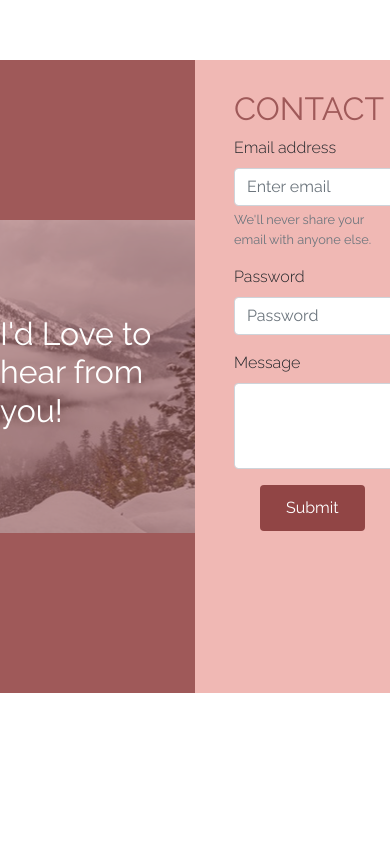
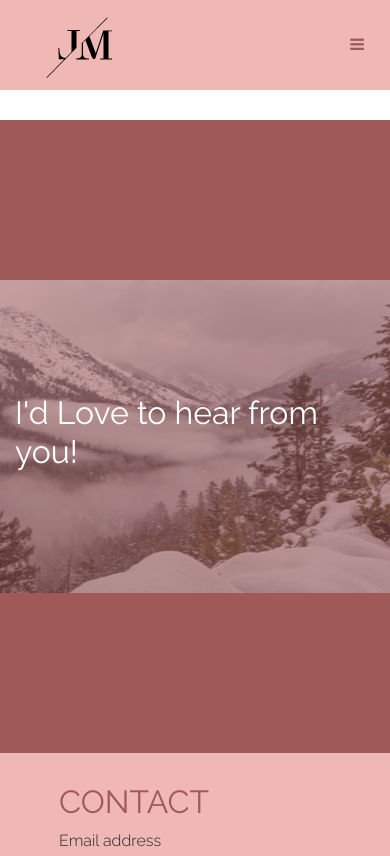
Before and after one commit to MiaMoustafa/portfolio, a website: page contact.html in a window 390 px wide. Shown: the top 856 px of the page. Drawn offline with nearby package versions, Linux system fonts and the light colour scheme.

Commit message:
adjust contact form layout for mobile device

```diff
--- a/contact.html
+++ b/contact.html
@@ -17,26 +17,44 @@
     <link rel="stylesheet" href="css/style.css"/>
 </head>
 <body>
+  <div class="navbarLight">
+
+    <nav class="Navbar">
+        <div class="menu-icon">
+           <i class="fa fa-bars "></i>
+        </div>
+        <div class="logo">
+          <img src= "./assets/logo.png" alt="logo"/>
+        </div>
+        <div class="menu">
+           <ul>
+              <li><a class="hover-underline-animation" href="index.html">Home</a></li>
+              <li><a class="hover-underline-animation" href="about.html">Work</a></li>
+              <li><a class="hover-underline-animation" href="contact.html">Contact</a></li>
+           </ul>
+        </div>
+     </nav>
+</div>
 <div class="container ContactBox">
-    <div class="row justify-content-center align-items-center">
-        <div class="col-6 firstBox">
+    <div class="row flex-wrap justify-content-center align-items-center sm-column">
+        <div class="col-sm-6 firstBox">
           <!-- <img src="assets/contactBg.png" alt="winter"/> -->
           <h2>I'd Love to hear from you!</h2>
         </div>
-        <div class="col-6 secondBox">
+        <div class="col-sm-6 secondBox">
 
             <form >
-                <div class="col-md-10 ml-4 form-group">
+                <div class="col-sm-12 ml-4 ml-sm-0 form-group">
                   <h2>Contact</h2>
                   <label for="exampleInputEmail1">Email address</label>
                   <input type="email" class="form-control" id="exampleInputEmail1" aria-describedby="emailHelp" placeholder="Enter email">
                   <small id="emailHelp" class="form-text text-muted">We'll never share your email with anyone else.</small>
                 </div>
-                <div class="col-md-10 ml-4 form-group">
+                <div class="col-sm-12 col-md-10 ml-4 ml-sm-0 form-group">
                   <label for="exampleInputPassword1">Password</label>
                   <input type="password" class="form-control" id="exampleInputPassword1" placeholder="Password">
                 </div>
-                <div class="col-md-10 ml-4 form-group">
+                <div class="col-sm-12 col-md-10 ml-4 ml-sm-0 form-group">
                   <label for="exampleFormControlTextarea1">Message</label>
                   <textarea class="form-control" id="exampleFormControlTextarea1" rows="3"></textarea>
                 </div>
@@ -56,5 +74,6 @@
     <script src="https://maxcdn.bootstrapcdn.com/bootstrap/4.0.0/js/bootstrap.min.js"
         integrity="sha384-JZR6Spejh4U02d8jOt6vLEHfe/JQGiRRSQQxSfFWpi1MquVdAyjUar5+76PVCmYl"
         crossorigin="anonymous"></script>
+        <script src="./js/index.js"></script>
 </body>
 </html>
--- a/scss/_contact.scss
+++ b/scss/_contact.scss
@@ -1,10 +1,8 @@
-
-
 
 .ContactBox{
     width:100%;
     height:100vh;
-    padding-top: 60px;
+    padding-top: 120px;
     background-color:$primaryFont;
 
     .row > div:first-child {
@@ -61,3 +59,8 @@
         }
     }
 }
+@media (min-width: 576px){
+    .container{
+        width: 100%;
+    }
+}
--- a/scss/_navbarLight.scss
+++ b/scss/_navbarLight.scss
@@ -2,6 +2,7 @@
     width:100%;
     height:90px;
     background-color: $primaryLight;
+    position: fixed;
 
     ul li {
         display: inline-block;
```
Also changed, not shown: about.html (+1 -1 lines), css/style.css.
